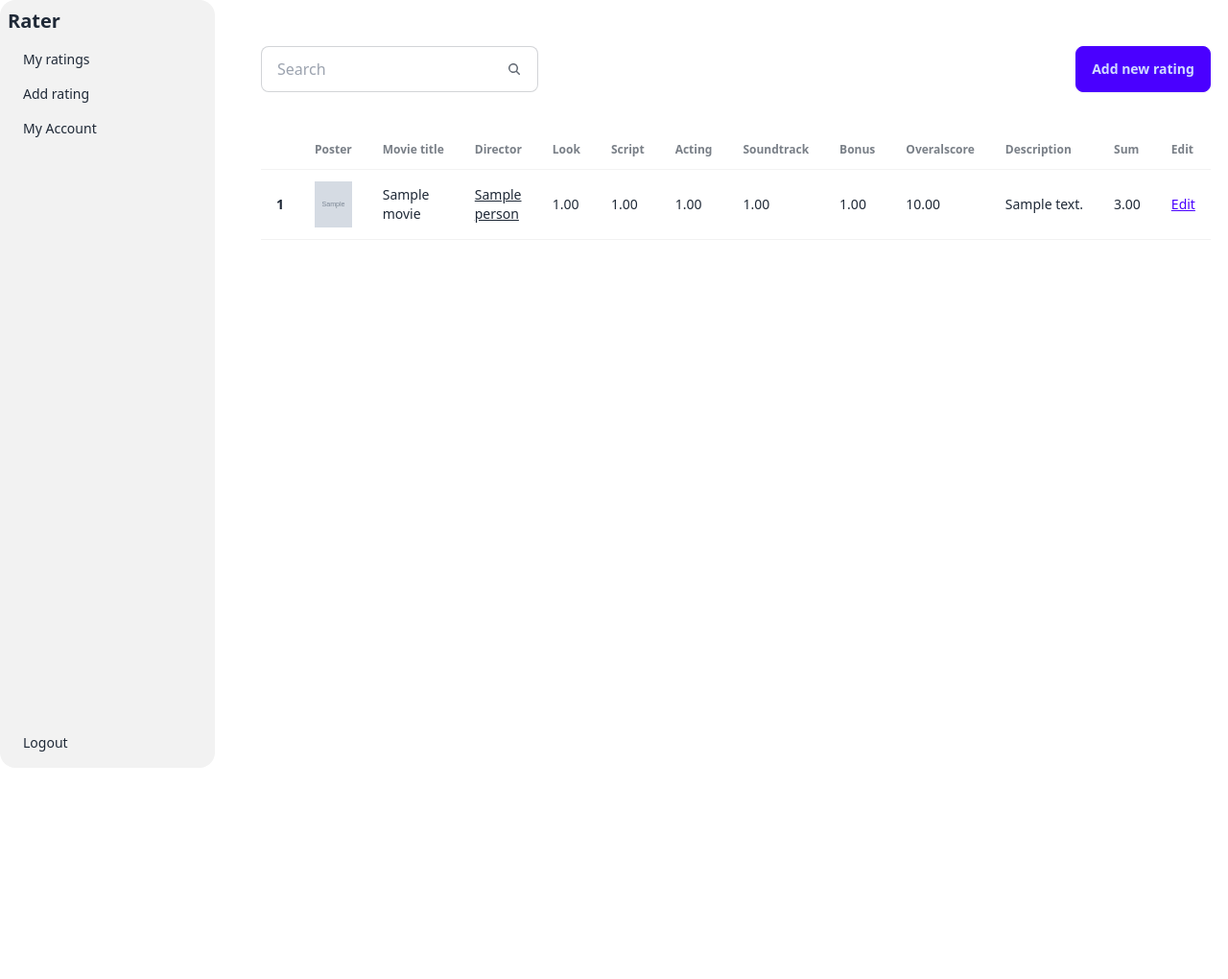
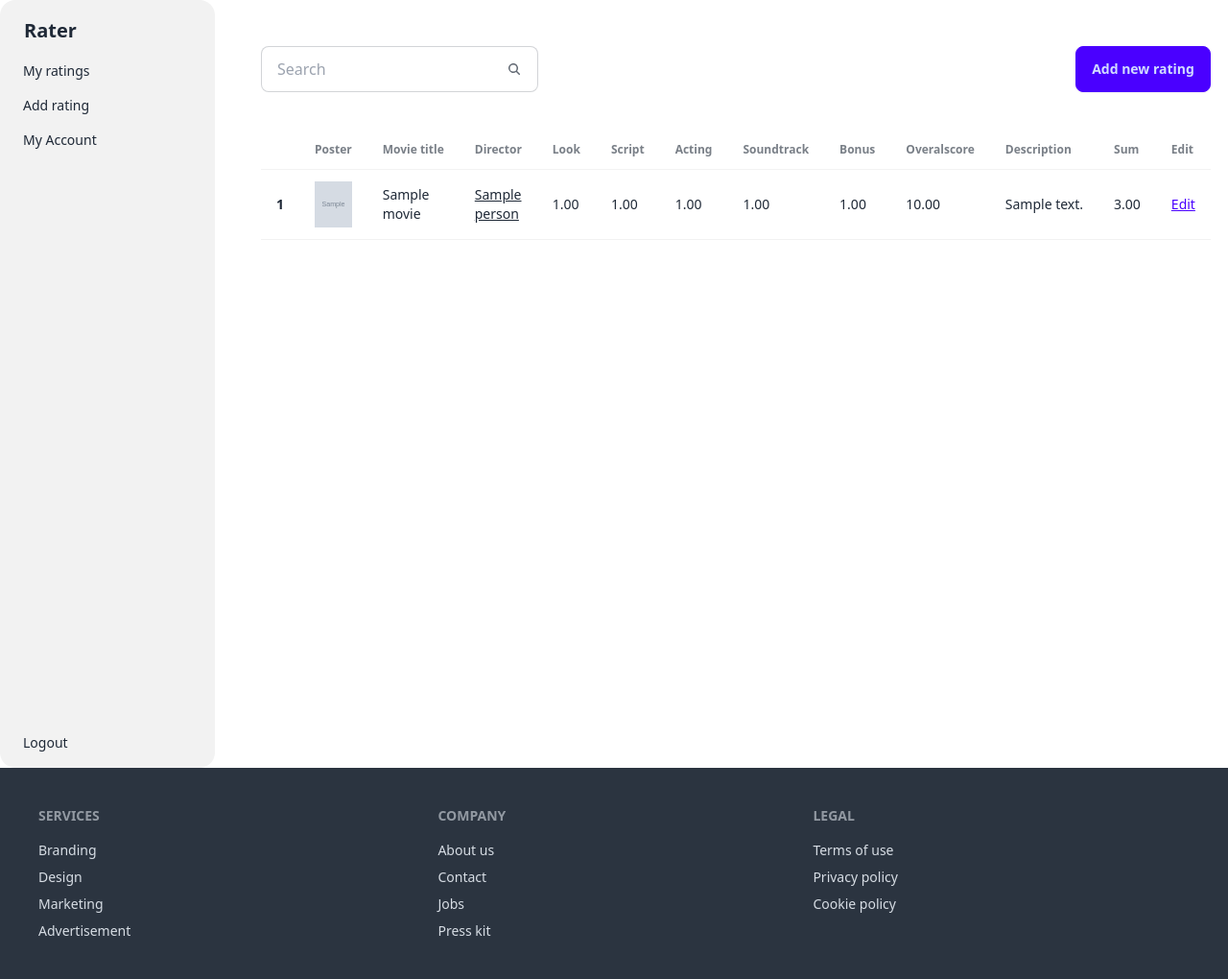
Before and after one commit to spynetS/rater, a Django app: page /account/ in a window 1280 px wide. Shown: the whole page at 96% size. Before the commit the page ends 800 px from the top, so only its background shows below. Run offline with Django 4.2, Linux system fonts and the light colour scheme; a user stored in the database is signed in; tables that the repository leaves empty hold one stand-in row (values such as "Sample post"); grey boxes marked "Sample" are stand-in pictures; some libraries are stand-ins or nearby versions.

Commit message:
some titles and some more design work

```diff
--- a/accounts/templates/accounts/add.html
+++ b/accounts/templates/accounts/add.html
@@ -3,6 +3,7 @@
 
 {% block content %}
 	<div class="flex flex-col w-full gap-12 p-12" >
+		<h1 class="text-4xl font-bold" >Add new rating</h1>
 		<div class="bg-base-200 p-12 rounded-lg flex flex-col gap-2" >
 			<div class="" >
 				<form hx-post="/movie/search_api/" hx-trigger="input delay:500ms" hx-target='#holder'>
--- a/accounts/templates/accounts/base.html
+++ b/accounts/templates/accounts/base.html
@@ -3,7 +3,7 @@
 	<head>
 		<meta charset="utf-8">
 		<meta http-equiv="x-ua-compatible" content="ie=edge">
-        <title>Untitled</title>
+		<title>{% block title %}{% endblock %}</title>
 		<meta name="description" content="">
 		<meta name="viewport" content="width=device-width, initial-scale=1">
 
@@ -14,12 +14,13 @@
 		<script src="https://cdn.tailwindcss.com"></script>
 
 	</head>
-    <body hx-headers='{"X-CSRFToken": "{{ csrf_token }}"}' hx-boost='true' class="flex flex-row" >
+	<body hx-headers='{"X-CSRFToken": "{{ csrf_token }}"}' hx-boost='true'  >
 		{% block nav %}
-		<div class="min-w-56 h-screen " >
-			<ul class="flex flex-col justify-between fixed w-56 menu bg-base-200 rounded-box h-screen">
+		<div class="flex flex-row relative">
+			<div class="min-w-56 h-screen relative" >
+				<ul class="flex flex-col justify-between absolute w-56 menu bg-base-200 rounded-box h-screen">
 					<ul class="">
-					<h2 class="mb-2 text-xl font-bold" >Rater</h2>
+						<a href="/account" class="btn btn-ghost text-xl">Rater</a>
 						<li><a href='/account' >My ratings</a></li>
 						<li><a href='/account/add' >Add rating</a></li>
 						<li><a href='/account/settings'>My Account</a></li>
@@ -31,6 +32,28 @@
 
 			{% block content %}
 			{% endblock %}
-
+		</div>
+		<footer class="footer bg-neutral text-neutral-content p-10">
+			<nav>
+				<h6 class="footer-title">Services</h6>
+				<a class="link link-hover">Branding</a>
+				<a class="link link-hover">Design</a>
+				<a class="link link-hover">Marketing</a>
+				<a class="link link-hover">Advertisement</a>
+			</nav>
+			<nav>
+				<h6 class="footer-title">Company</h6>
+				<a class="link link-hover">About us</a>
+				<a class="link link-hover">Contact</a>
+				<a class="link link-hover">Jobs</a>
+				<a class="link link-hover">Press kit</a>
+			</nav>
+			<nav>
+				<h6 class="footer-title">Legal</h6>
+				<a class="link link-hover">Terms of use</a>
+				<a class="link link-hover">Privacy policy</a>
+				<a class="link link-hover">Cookie policy</a>
+			</nav>
+		</footer>
 	</body>
 </html>
--- a/accounts/templates/accounts/index.html
+++ b/accounts/templates/accounts/index.html
@@ -1,4 +1,7 @@
 {% extends 'accounts/base.html' %}
+
+{% block title %} Ratings {% endblock %}
+
 {% block content %}
 <div class="w-full min-h-screen  p-12 flex flex-col" >
 
--- a/accounts/templates/accounts/login.html
+++ b/accounts/templates/accounts/login.html
@@ -1,4 +1,7 @@
 {% extends 'accounts/base.html' %}
+
+
+{% block title %} Login {% endblock %}
 
 {% block nav %}
 {% endblock %}
--- a/accounts/templates/accounts/signup.html
+++ b/accounts/templates/accounts/signup.html
@@ -1,4 +1,6 @@
 {% extends 'accounts/base.html' %}
+
+{% block title %} Sign up  {% endblock %}
 
 {% block nav %}
 {% endblock %}
--- a/accounts/templates/accounts/theme_dropdown.html
+++ b/accounts/templates/accounts/theme_dropdown.html
@@ -10,14 +10,14 @@
       <path d="M1799 349l242 241-1017 1017L7 590l242-241 775 775 775-775z"></path>
     </svg>
   </div>
-  <ul tabindex="0" class="dropdown-content bg-base-300 rounded-box z-[1] w-52 p-2 shadow-2xl">
+  <ul tabindex="0" class="dropdown-content bg-base-300 rounded-box z-[1]  h-52 overflow-y-auto w-52 p-2 shadow-2xl">
 
     {% for theme in themes %}
         <li>
           <input
             type="radio"
             name="theme-dropdown"
-            class="theme-controller btn btn-sm btn-block btn-ghost justify-start"
+            class="{% if theme == user.accounts.all.0.theme %} bg-base-200 {% endif %} theme-controller btn btn-sm btn-block btn-ghost justify-start"
             aria-label="{{theme}}"
             hx-post="/account/settheme/{{user.accounts.all.0.pk}}/"
             hx-vals='{"theme":"{{theme}}"}'
--- a/rating/templates/rating/values.html
+++ b/rating/templates/rating/values.html
@@ -1,5 +1,5 @@
 <form
-	class="bg-base-200 p-12 grid grid-cols-2 gap-4 rounded-lg"
+	class="grid grid-cols-2 gap-4 "
 	hx-post="/rating/setvalues/{{rating.pk}}/"
 >
 	<input type="number" value="{{rating.look}}" {% if rating.movie %}{%else%}disabled{%endif%} name="look"        placeholder="Cinematic look" class="input input-bordered w-full max-w-xs" />
```
Also changed, not shown: accounts/templates/accounts/settings.html (+11 -1 lines). Lines whose indentation alone changed are shown as unchanged.
